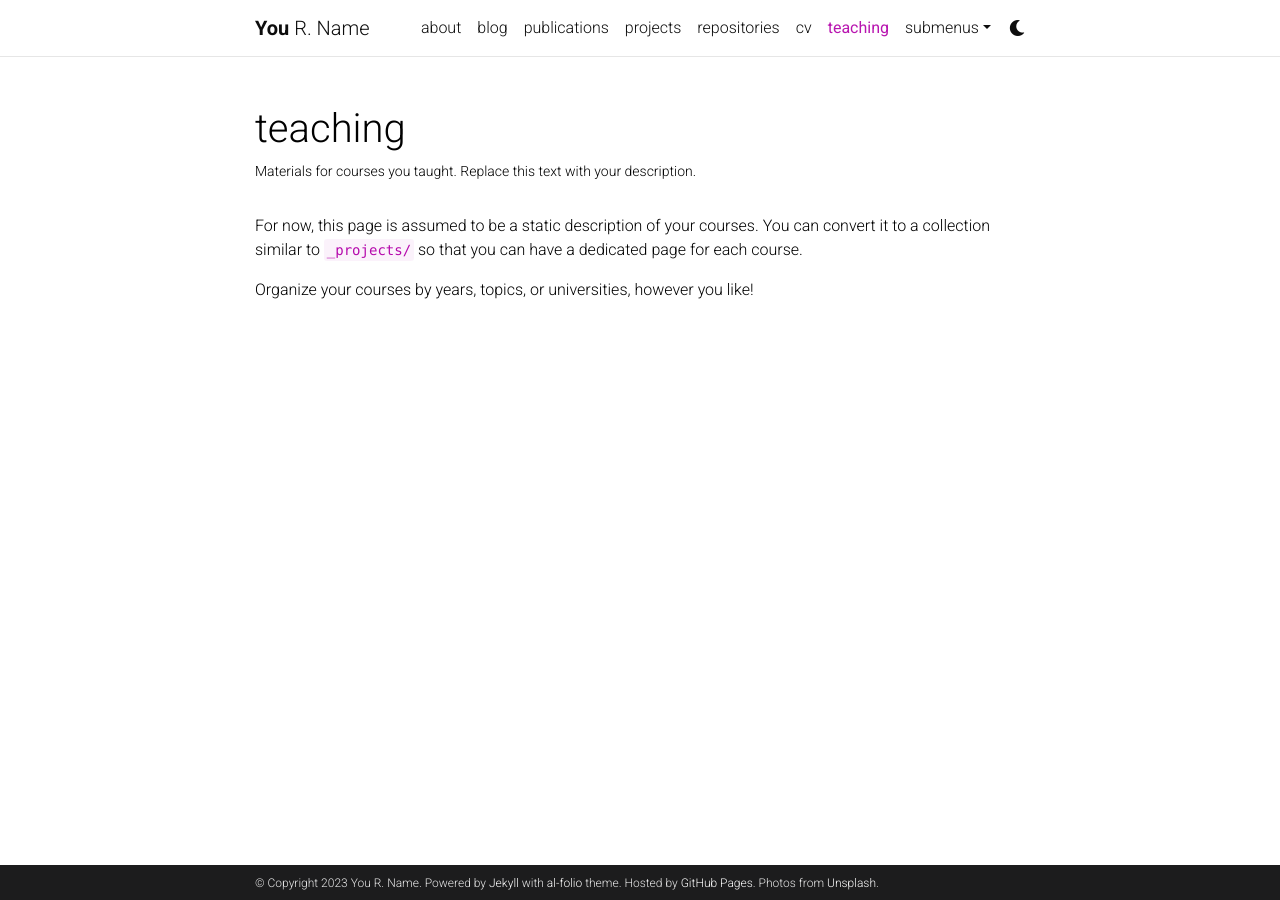
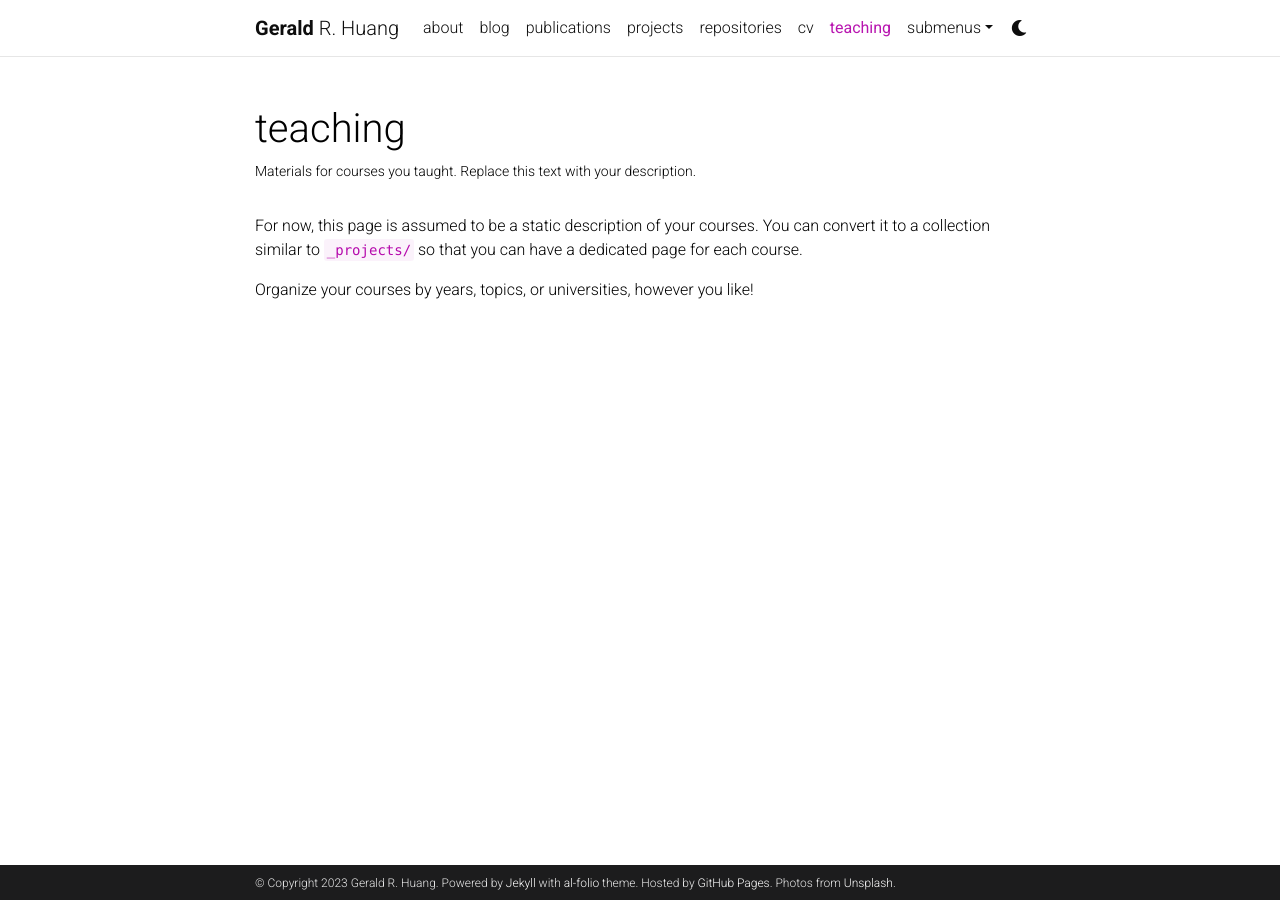
Before and after one commit to geraldh123/cv, a Jekyll site: the page built from _pages/teaching.md, in a window 1280 px wide. Built offline with Jekyll 4.4.1, drawn with Linux system fonts in a browser that asks for light colours; comment, search, counter and statistics services are not loaded; a style sheet for code colours, icons or effects is not loaded.

Commit message:
Update _config.yml

```diff
--- a/_config.yml
+++ b/_config.yml
@@ -3,9 +3,9 @@
 # -----------------------------------------------------------------------------
 
 title: blank # the website title (if blank, full name will be used instead)
-first_name: You
+first_name: Gerald
 middle_name: R.
-last_name: Name
+last_name: Huang
 email: you@example.com
 description: > # the ">" symbol means to ignore newlines until "footer_text:"
   A simple, whitespace theme for academics. Based on [*folio](https://github.com/bogoli/-folio) design.
@@ -18,8 +18,8 @@
 lang: en # the language of your site (for example: en, fr, cn, ru, etc.)
 icon: ⚛️  # the emoji used as the favicon (alternatively, provide image name in /assets/img/)
 
-url: https://alshedivat.github.io # the base hostname & protocol for your site
-baseurl: /al-folio # the subpath of your site, e.g. /blog/
+url: https://geraldh123.github.io # the base hostname & protocol for your site
+baseurl: /cv # the subpath of your site, e.g. /blog/
 last_updated: false # set to true if you want to display last updated in the footer
 impressum_path:  # set to path to include impressum link in the footer, use the same path as permalink in a page, helps to conform with EU GDPR
 
```
